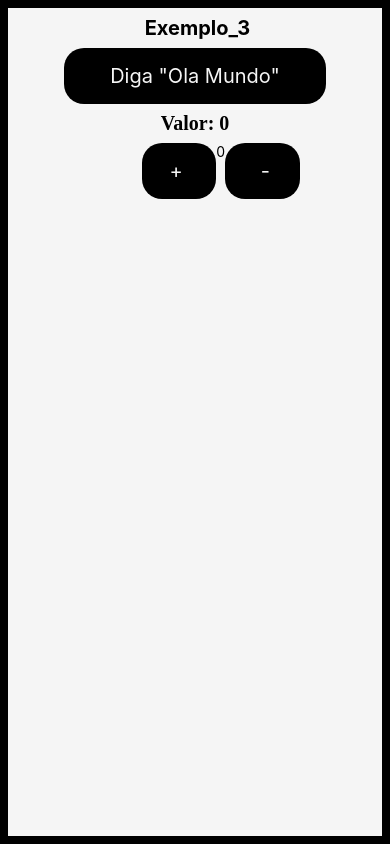
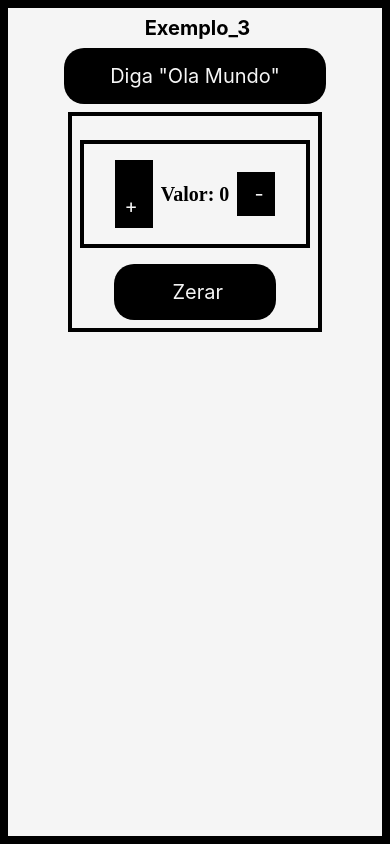
Before and after one commit to bezerra26007/react_native, a React Native app: screen / in a window 390 px wide. Built offline with nearby package versions, Linux system fonts and the light colour scheme.

Commit message:
aula_15/03

```diff
--- a/src/atividade_3/index.js
+++ b/src/atividade_3/index.js
@@ -29,6 +29,13 @@ export default function Atividade_3() {
 
     }
 
+    function zerar() {
+        const inc = numero * 0;
+        setNumero(inc);
+        //console.log(numero);
+
+    }
+
     return (
         <View style={styles.container}>
             <Text style={styles.titulo}> Exemplo_3</Text>
@@ -37,21 +44,42 @@ export default function Atividade_3() {
 
                 <Text style={styles.txtBotao} >Diga "Ola Mundo"</Text>
             </TouchableOpacity>
-            <text style={styles.titulo}> Valor: {numero}</text>
 
             <View style={styles.botao1}>
-                <TouchableOpacity style={styles.botao} onPress={() => incremento()}>
-                    <Text style={styles.txtBotao} >+ </Text>
+
+
+
+
+
+                <View style={styles.container2}>
+                    <View style={styles.container_botao}>
+
+
+                    <TouchableOpacity style={styles.botao2} onPress={() => incremento()}>
+                        <Text style={styles.txtBotao} > +</Text>
+                    </TouchableOpacity>
+
+                    <text style={styles.titulo}> Valor: {numero}</text>
+
+
+                    <TouchableOpacity style={styles.botao2} onPress={() => decremento()}>
+                        <Text style={styles.txtBotao} > -</Text>
+                    </TouchableOpacity>
+                    </View>
+                <TouchableOpacity style={styles.botao} onPress={() => zerar()}>
+                    <Text style={styles.txtBotao} > Zerar</Text>
                 </TouchableOpacity>
-                <Text>
-                    {
-                        numero
-                    }
-                </Text>
-                <TouchableOpacity style={styles.botao} onPress={() => decremento()}>
-                    <Text style={styles.txtBotao} > -</Text>
-                </TouchableOpacity>
+
+
+
+
+                </View>
+
+
             </View>
+
         </View>
+
+
     );
 }
--- a/src/atividade_3/styles.js
+++ b/src/atividade_3/styles.js
@@ -1,16 +1,17 @@
 import { StyleSheet } from "react-native";
 
 const styles = StyleSheet.create({
-    container :{
-        flex:1,
+    container: {
+        flex: 1,
         backgroundColor: '#f5f5f5',
         width: '100%',
         alignItems: 'center',
+        flexDirection: 'column'
     },
-    titulo  : {
+    titulo: {
         fontSize: 20,
         fontWeight: 'bold',
-        margin : 8,
+        margin: 8,
         marginbottom: 20,
 
     },
@@ -20,21 +21,55 @@ const styles = StyleSheet.create({
         padding: 16,
         backgroundColor: '#000',
         color: '#f5f5f5',
-        fontsize:20,
+        fontsize: 20,
         borderRadius: 20,
-        alignItems:'center'
+        alignItems: 'center'
 
 
     },
 
     txtBotao: {
         color: '#f5f5f5',
-        fontSize:20,
+        fontSize: 20,
     },
-botao1:
-{
-    flexDirection:'row'
-}
+
+
+    container_botao: {
+        flexDirection: 'row',
+        justifyContent: 'center',
+        alignItems:'center',
+
+
+        padding: 16,
+        borderWidth: 4,
+        width:'100%',
+        margin: 16,
+
+    },
+
+    botao2 : {
+     width : '20%',
+     padding: 10,
+     backgroundColor: '#000',
+     color: '#f5f5f5',
+     alignItems: 'center',
+     justifyContent:'center',
+
+
+    },
+
+    container2 : {
+     borderWidth: 4,
+     borderColor: 'black',
+     alignItems: 'center',
+     padding: 8,
+     margin: 8,
+    }
+
+
+
+
+
 
 
 
```
